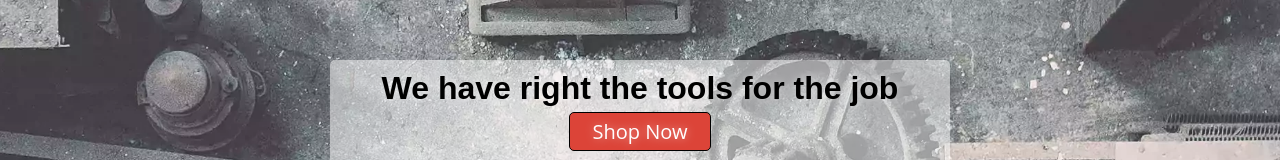
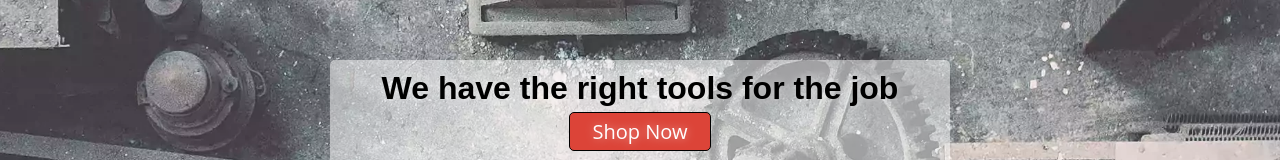
Before and after one commit to ZakMcRae/shopping-cart, a React (Create React App) app: page / in a window 1280 px wide. Shown: the part 270-430 px from the top of the page. Built offline with nearby package versions, Linux system fonts and the light colour scheme.

Commit message:
fixed typo

```diff
--- a/src/components/home/homepage.js
+++ b/src/components/home/homepage.js
@@ -11,7 +11,7 @@ const HomePage = () => {
       <div className="overlay">
         <h1 className="store-name">The Tool Store</h1>
         <div className="text-section">
-          <h2>We have right the tools for the job</h2>
+          <h2>We have the right tools for the job</h2>
           <Link to="/products" className="browse-button">
             Shop Now
           </Link>
```
Also changed, not shown: 1 other file (tests, documents, lock files or other folders).
